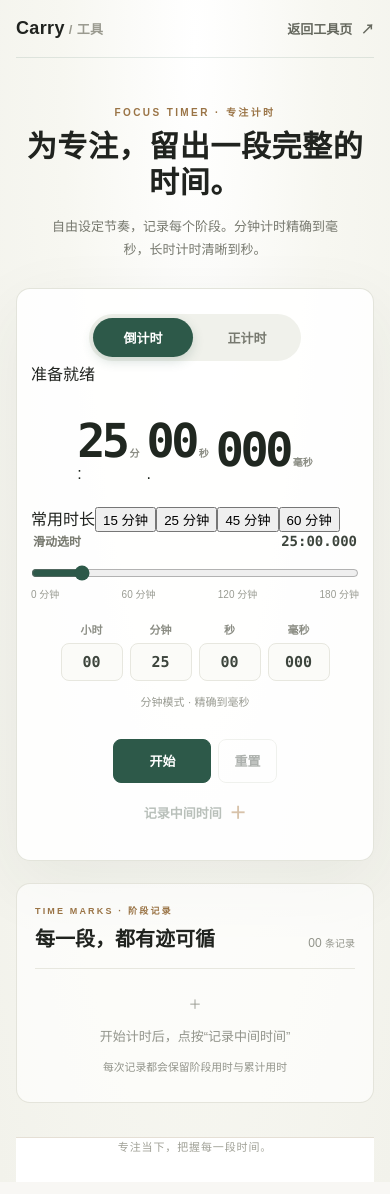
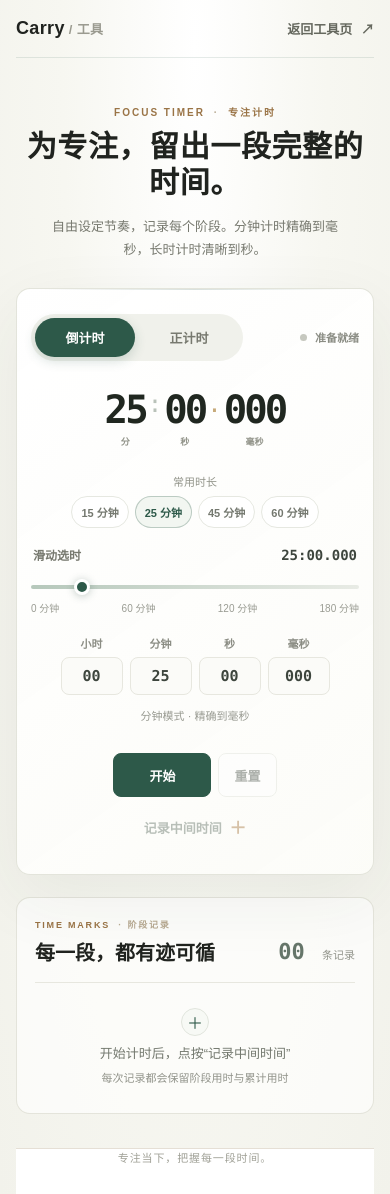
Before and after one commit to carry-z/my-website, a Next.js app: page /timer in a window 390 px wide. Built offline with nearby package versions, Linux system fonts and the light colour scheme.

Commit message:
Polish timer and tools layout

```diff
--- a/app/timer/timer.module.css
+++ b/app/timer/timer.module.css
@@ -25,31 +25,52 @@
 .back:hover { color: var(--timer-green); }
 .back span { margin-left: 5px; }
 
-.timerWrap { max-width: 920px; margin: 0 auto; padding: 64px 0 52px; }
+.timerWrap { max-width: 1000px; margin: 0 auto; padding: 64px 0 52px; }
 .intro { text-align: center; }
-.kicker { margin: 0 0 10px; color: #9a7446; font-size: 10px; font-weight: 900; letter-spacing: .24em; }
+.kicker { margin: 0 0 10px; color: #9a7446; font-size: 10px; font-weight: 900; letter-spacing: .2em; }
+.kicker span { padding: 0 4px; color: #b8aa92; }
 .intro h1 { margin: 0; font-size: clamp(30px, 4vw, 42px); font-weight: 800; letter-spacing: .02em; }
 .intro > p:last-child { margin: 14px 0 0; color: var(--timer-muted); font-size: 14px; line-height: 1.8; }
 
 .timerCard {
+  position: relative;
   margin-top: 34px;
-  padding: 34px clamp(18px, 5vw, 64px) 38px;
+  padding: 30px clamp(18px, 5vw, 64px) 38px;
+  overflow: hidden;
   border: 1px solid rgba(225, 226, 216, .92);
   border-radius: 18px;
-  background: rgba(255, 255, 255, .88);
+  background: linear-gradient(145deg, rgba(255,255,255,.97), rgba(252,252,248,.95));
   box-shadow: 0 22px 70px rgba(47, 56, 43, .07);
 }
+.timerCard::before { position: absolute; top: 0; left: 7%; width: 86%; height: 1px; content: ""; background: linear-gradient(90deg, transparent, rgba(45,89,73,.18), transparent); }
 
+.timerToolbar { display: flex; align-items: center; justify-content: space-between; gap: 16px; }
 .modeSwitch { display: flex; justify-content: center; gap: 4px; width: fit-content; margin: 0 auto; padding: 4px; border-radius: 99px; background: #f0f1eb; }
+.timerToolbar .modeSwitch { margin: 0 auto 0 0; }
 .modeSwitch button { min-width: 100px; padding: 10px 18px; border: 0; border-radius: 99px; color: #77796f; background: transparent; font: inherit; font-size: 13px; font-weight: 800; cursor: pointer; }
 .modeSwitch button:disabled { cursor: default; }
 .modeSwitch button.modeActive { color: #fff; background: var(--timer-green); box-shadow: 0 4px 12px rgba(45, 89, 73, .2); }
 
-.clock { display: flex; align-items: center; justify-content: center; gap: clamp(8px, 3vw, 30px); margin: 32px 0 24px; color: #202720; font-variant-numeric: tabular-nums; }
-.clockPart { display: flex; align-items: baseline; gap: clamp(3px, .8vw, 10px); }
-.clockPart strong { font-family: ui-monospace, SFMono-Regular, Menlo, Consolas, monospace; font-size: clamp(48px, 10vw, 100px); font-weight: 600; line-height: 1; letter-spacing: -.075em; }
-.clockPart small { color: #8b8d84; font-size: clamp(11px, 1.5vw, 14px); font-weight: 700; }
+.status { display: inline-flex; align-items: center; gap: 8px; color: #8b8d84; font-size: 11px; font-weight: 700; }
+.status i { width: 7px; height: 7px; border-radius: 50%; background: #c6c8bf; }
+.statusRunning { color: var(--timer-green); }
+.statusRunning i { background: #55a57c; box-shadow: 0 0 0 4px rgba(85,165,124,.12); animation: pulse 1.6s ease-in-out infinite; }
+@keyframes pulse { 50% { box-shadow: 0 0 0 7px rgba(85,165,124,0); } }
+
+.clock { display: flex; align-items: center; justify-content: center; gap: clamp(4px, 1.2vw, 14px); margin: 36px 0 31px; color: #202720; font-variant-numeric: tabular-nums; }
+.clockGroup { display: flex; align-items: center; gap: clamp(4px, 1.2vw, 14px); }
+.clockPart { display: grid; justify-items: center; gap: 8px; min-width: 72px; }
+.clockPart strong { font-family: ui-monospace, SFMono-Regular, Menlo, Consolas, monospace; font-size: clamp(50px, 9vw, 88px); font-weight: 600; line-height: .94; letter-spacing: -.075em; }
+.clockPart small { color: #92948a; font-size: 10px; font-weight: 700; letter-spacing: .1em; }
+.clockSeparator,.decimalSeparator { align-self: flex-start; padding-top: 2px; color: #b9c2b9; font: 500 clamp(32px, 6vw, 58px)/.94 ui-monospace, SFMono-Regular, Menlo, Consolas, monospace; }
+.decimalSeparator { color: #c7aa7a; font-size: clamp(24px, 4vw, 42px); }
 .finished { color: #9a7446; }
+
+.presets { display: flex; align-items: center; justify-content: center; flex-wrap: wrap; gap: 8px; margin: 0 0 22px; }
+.presets > span { margin-right: 4px; color: #92948a; font-size: 11px; }
+.presets button { padding: 7px 12px; border: 1px solid #e6e8e1; border-radius: 99px; color: #74786f; background: #fff; font: inherit; font-size: 11px; font-weight: 700; cursor: pointer; transition: border-color .2s ease, color .2s ease, background .2s ease; }
+.presets button:hover:not(:disabled),.presets button.presetActive { border-color: rgba(45,89,73,.28); color: var(--timer-green); background: #f2f6f1; }
+.presets button:disabled { cursor: default; opacity: .48; }
 
 .durationFields { display: flex; justify-content: center; gap: 12px; margin: 0; padding: 0; border: 0; }
 .durationFields legend { position: absolute; width: 1px; height: 1px; overflow: hidden; clip: rect(0, 0, 0, 0); white-space: nowrap; }
@@ -61,7 +82,11 @@
 .durationSetup { max-width: 560px; margin: 0 auto; }
 .sliderLabel { display: flex; align-items: baseline; justify-content: space-between; gap: 16px; margin: 0 2px 12px; color: #77796f; font-size: 12px; font-weight: 700; }
 .sliderLabel strong { color: #3d453d; font: 700 14px ui-monospace, SFMono-Regular, Menlo, Consolas, monospace; }
-.durationSlider { display: block; width: 100%; height: 24px; margin: 0; accent-color: var(--timer-green); cursor: pointer; }
+.durationSlider { display: block; width: 100%; height: 24px; margin: 0; appearance: none; background: transparent; cursor: pointer; }
+.durationSlider::-webkit-slider-runnable-track { height: 4px; border-radius: 99px; background: linear-gradient(90deg,#b6c8bb,#e8ebe5); }
+.durationSlider::-moz-range-track { height: 4px; border-radius: 99px; background: linear-gradient(90deg,#b6c8bb,#e8ebe5); }
+.durationSlider::-webkit-slider-thumb { width: 16px; height: 16px; margin-top: -6px; appearance: none; border: 3px solid #fff; border-radius: 50%; background: var(--timer-green); box-shadow: 0 1px 8px rgba(35,68,59,.28); }
+.durationSlider::-moz-range-thumb { width: 11px; height: 11px; border: 3px solid #fff; border-radius: 50%; background: var(--timer-green); box-shadow: 0 1px 8px rgba(35,68,59,.28); }
 .durationSlider:disabled { cursor: default; opacity: .55; }
 .sliderScale { display: flex; justify-content: space-between; margin: 1px 0 20px; color: #9a9c93; font-size: 10px; }
 .precisionHint { margin: 12px 0 0; color: #989a91; font-size: 11px; text-align: center; }
@@ -77,16 +102,22 @@
 .lapButton { border: 0; color: #66766a; background: transparent; }
 .lapButton span { margin-left: 4px; color: #a97b45; font-size: 17px; vertical-align: -1px; }
 
-.lapPanel { margin-top: 36px; padding: 24px 28px; border: 1px solid rgba(225, 226, 216, .9); border-radius: 14px; background: rgba(255, 255, 255, .64); }
+.lapPanel { margin-top: 28px; padding: 25px 30px; border: 1px solid rgba(225, 226, 216, .9); border-radius: 14px; background: rgba(255, 255, 255, .64); }
 .lapHeading { display: flex; align-items: end; justify-content: space-between; gap: 20px; padding-bottom: 16px; border-bottom: 1px solid var(--timer-line); }
 .lapHeading .kicker { margin-bottom: 6px; font-size: 9px; }
 .lapHeading h2 { margin: 0; font-size: 20px; font-weight: 800; }
-.lapHeading > span { padding-bottom: 2px; color: #92948b; font-size: 12px; }
-.emptyLaps { margin: 0; padding: 25px 0 8px; color: #92948b; font-size: 13px; text-align: center; }
+.lapCount { padding-bottom: 2px; color: #66766a; font: 600 22px ui-monospace, SFMono-Regular, Menlo, Consolas, monospace; }
+.lapCount small { margin-left: 4px; color: #92948b; font: 11px sans-serif; }
+.emptyLaps { display: grid; justify-items: center; gap: 7px; margin: 0; padding: 25px 0 8px; color: #92948b; text-align: center; }
+.emptyLaps p { margin: 0; color: #73786e; font-size: 13px; }
+.emptyLaps small { font-size: 11px; }
+.emptyMark { display: grid; width: 28px; height: 28px; place-items: center; border: 1px solid #e1e5dd; border-radius: 50%; color: var(--timer-green); background: #f7f9f5; font-size: 16px; }
 .lapList { margin: 0; padding: 0; list-style: none; }
 .lapList li { display: grid; grid-template-columns: 1fr 1fr 1fr; align-items: center; gap: 15px; padding: 14px 0; border-bottom: 1px solid #eeeeea; }
 .lapList li:last-child { border-bottom: 0; }
-.lapIndex { color: #77796f; font-size: 12px; font-weight: 800; }
+.lapIndex { display: flex; align-items: center; gap: 10px; color: #77796f; font-size: 12px; font-weight: 800; }
+.lapIndex i { display: grid; width: 32px; height: 32px; place-items: center; border-radius: 50%; color: var(--timer-green); background: #eef3ee; font: 700 11px ui-monospace, SFMono-Regular, Menlo, Consolas, monospace; }
+.lapIndex small { color: #8d9087; }
 .lapList li > span:not(.lapIndex) { display: grid; gap: 5px; }
 .lapList small { color: #a0a197; font-size: 10px; }
 .lapList strong { color: #38433a; font: 700 14px ui-monospace, SFMono-Regular, Menlo, Consolas, monospace; }
@@ -98,10 +129,17 @@
   .timerWrap { padding: 46px 0 34px; }
   .intro > p:last-child { max-width: 310px; margin-right: auto; margin-left: auto; font-size: 13px; }
   .timerCard { margin-top: 26px; padding: 25px 14px 26px; border-radius: 14px; }
-  .clock { gap: 7px; margin: 33px 0 23px; }
-  .clockPart { gap: 3px; }
-  .clockPart strong { font-size: clamp(42px, 12vw, 70px); }
-  .clockPart small { font-size: 10px; }
+  .timerToolbar { align-items: center; }
+  .clock { gap: 2px; margin: 31px 0 25px; }
+  .clockGroup { gap: 2px; }
+  .clockPart { min-width: 0; gap: 7px; }
+  .clockPart strong { font-size: clamp(38px, 10vw, 61px); }
+  .clockPart small { font-size: 9px; letter-spacing: 0; }
+  .clockSeparator { padding-top: 1px; font-size: clamp(24px, 6vw, 36px); }
+  .decimalSeparator { padding-top: 1px; font-size: 24px; }
+  .presets { gap: 6px; margin-bottom: 18px; }
+  .presets > span { flex-basis: 100%; margin: 0 0 1px; text-align: center; }
+  .presets button { padding: 7px 9px; }
   .durationField input { width: 65px; }
   .durationFields { gap: 7px; }
   .durationField input { width: 62px; padding-right: 5px; padding-left: 5px; }
```
